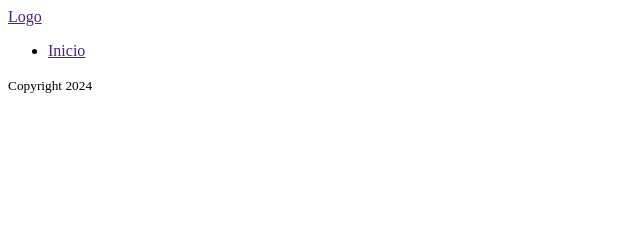
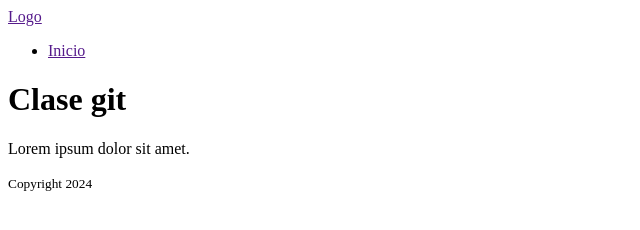
Before and after one commit to micald/clase-de-git-24130, a plain HTML site: page index.html in a window 1280 px wide. Shown: the whole page, without its empty margins (0-640 px from the left). Drawn offline with Linux system fonts and the light colour scheme.

Commit message:
agregamos la etiqueta main

```diff
--- a/index.html
+++ b/index.html
@@ -14,6 +14,10 @@
             </ul>
         </nav>
     </header>
+    <main>
+        <h1>Clase git</h1>
+    <p>Lorem ipsum dolor sit amet.</p>
+    </main>
     <footer>
         <small>Copyright 2024</small>
     </footer>
```
